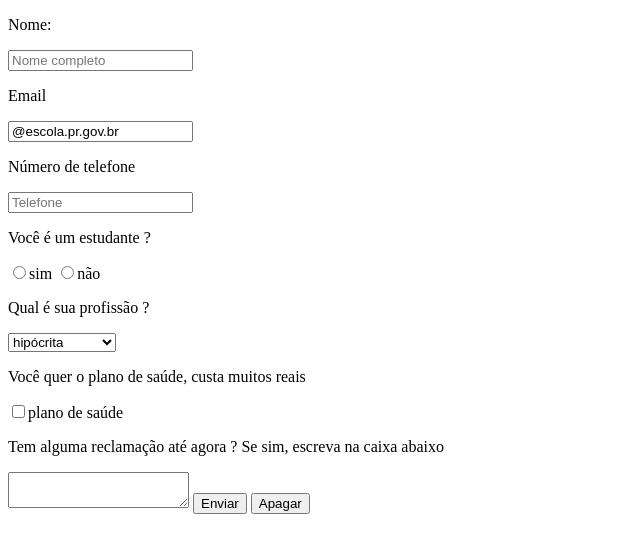
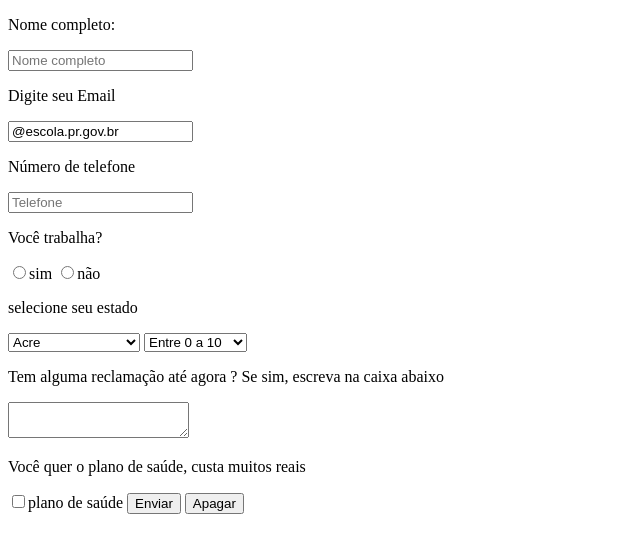
Before and after one commit to GIMV4/eu-n-fa-o-a-menor-ideia, a plain HTML site: page index.html in a window 1280 px wide. Shown: the whole page, without its empty margins (0-640 px from the left). Drawn offline with Linux system fonts and the light colour scheme.

Commit message:
corfirmar

```diff
--- a/index.html
+++ b/index.html
@@ -8,28 +8,38 @@
 <body>
 
     <form action="https://formspree.io/f/xzzpgejk" method="post">
-        <p>Nome:</p>
+        <p>Nome completo:</p>
         <input type="text" name="nome completo" placeholder="Nome completo" required>
-        <p>Email</p>
+        <p>Digite seu Email</p>
         <input type="email" name="email" placeholder="Email" value="@escola.pr.gov.br">
-        <p>Número de telefone</p>
+    <p>Número de telefone</p>
         <input type="number" name="telefone" placeholder="Telefone" required>
-        <p>Você é um estudante ?</p>
+        <p>Você trabalha?</p>
         <input type="radio" name="estudante" value="sim">sim
         <input type="radio" name="estudante" value="não">não
-        <p>Qual é sua profissão ?</p>
+        <p>selecione seu estado</p>
         <select name="profissao" id="">
-            <option value="1">hipócrita</option>
-            <option value="2">ironico</option>
-            <option value="3">cuzan</option>
-            <option value="4">sigma</option>
-            <option value="5">mala sem alça</option>
+            <option value="1">Acre</option>
+            <option value="2">Parana</option>
+            <option value="3">São Paulo</option>
+            <option value="4">Bahia</option>
+            <option value="5">Rio Grande do Sul</option>
 
         </select>
+        <select name="Idade" id="">
+            <option value="1">Entre 0 a 10</option>
+            <option value="2">Entre 10 a 20</option>
+            <option value="3">Entre 20 a 30</option>
+            <option value="4">Entre 30 a 40</option>
+            <option value="5">Entre 40 a 50</option>
+
+        </select>
+
+        <p>Tem alguma reclamação até agora ? Se sim, escreva na caixa abaixo</p>
+        <textarea name="reclamacao" id=""></textarea>
+
         <p>Você quer o plano de saúde, custa muitos reais</p>
         <input type="checkbox" name="saude">plano de saúde
-        <p>Tem alguma reclamação até agora ? Se sim, escreva na caixa abaixo</p>
-        <textarea name="reclamacao" id=""></textarea>
 
         <button tipe="submit">Enviar</button>
         <button tipe="reset">Apagar</button>
```
